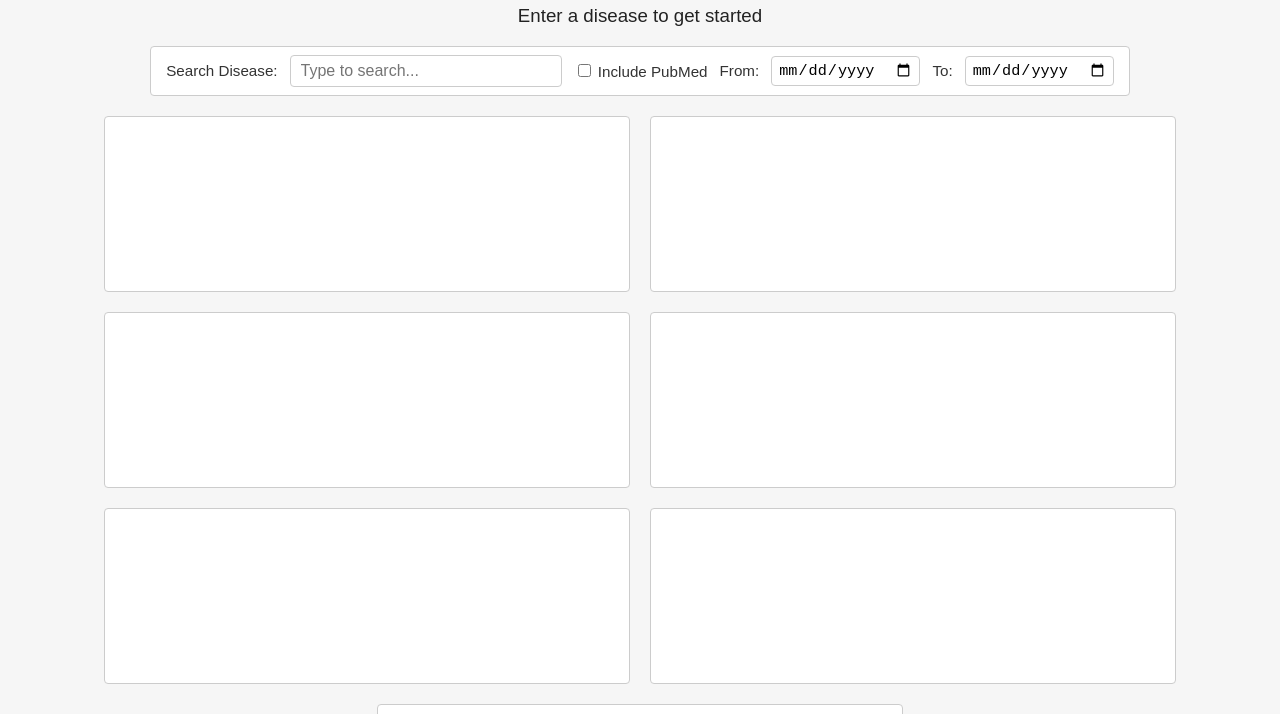
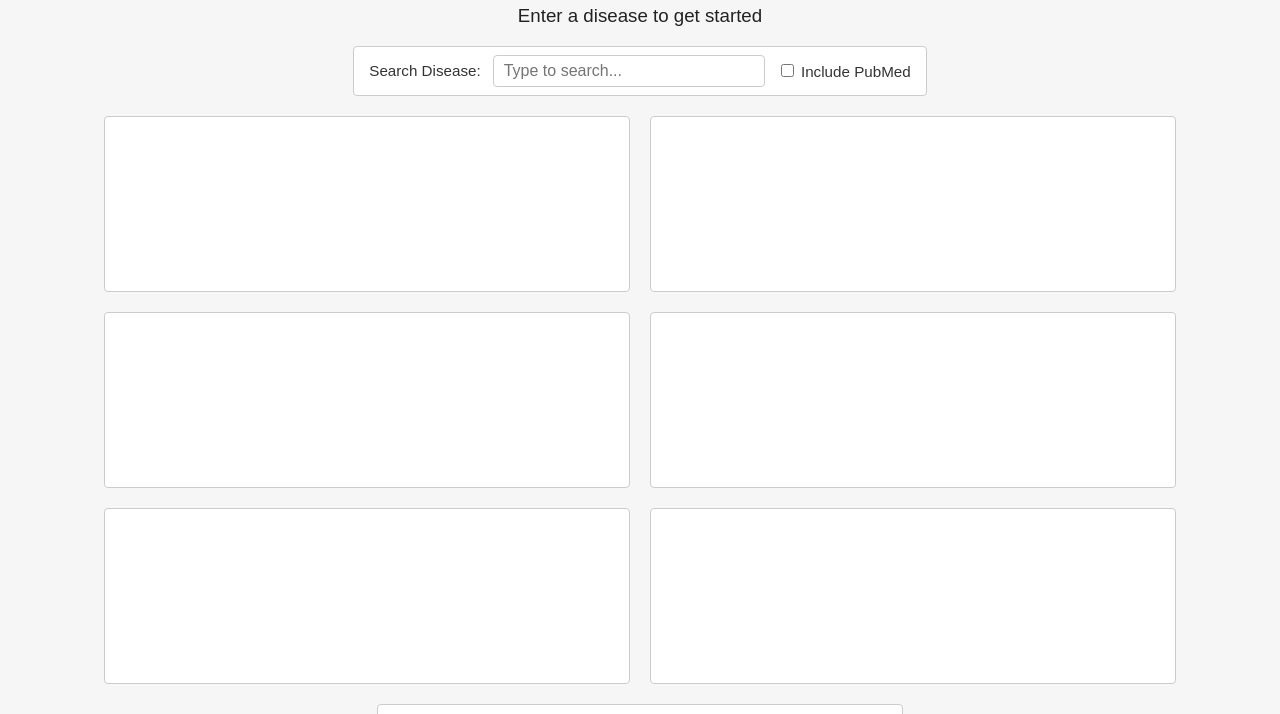
Before and after one commit to Adrian-Golab/TrEx, a plain HTML site: page index.html in a window 1280 px wide. Shown: the part 72-786 px from the top of the page. Drawn offline with nearby package versions, Linux system fonts and the light colour scheme; no server answers; a script that the page names is missing.

Commit message:
Update index.html

```diff
--- a/index.html
+++ b/index.html
@@ -22,12 +22,6 @@
     <label>
       <input type="checkbox" id="includePubmed"> Include PubMed
     </label>
-
-    <!-- Date search (UI only for now) -->
-    <label for="startDate">From:</label>
-    <input type="date" id="startDate">
-    <label for="endDate">To:</label>
-    <input type="date" id="endDate">
   </div>
 
 
```
